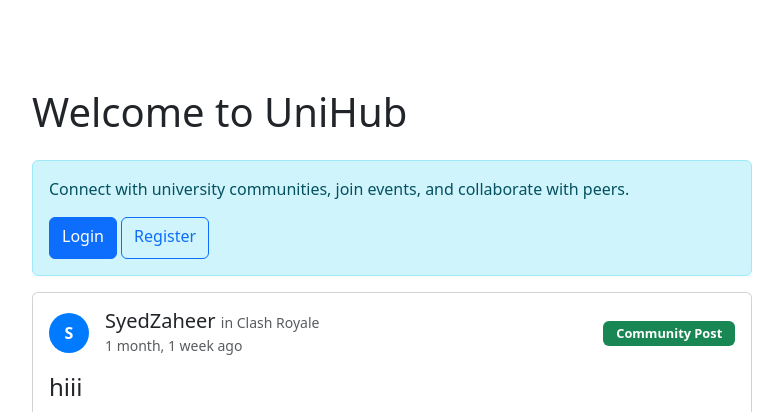
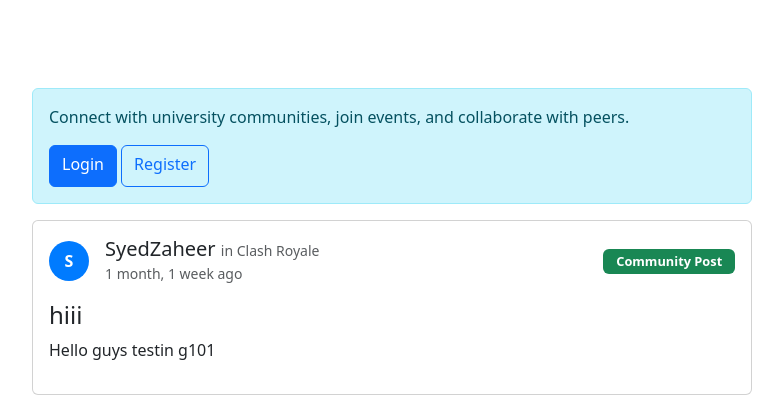
Before and after one commit to saz-v1/DaESD, a Django app: page / in a window 1280 px wide. Shown: the part 68-480 px from the top of the page, without its empty margins (248-1031 px from the left). Run offline with Django 5.2, Linux system fonts and the light colour scheme; data comes from the database, SQL or seed files in the repository; data that the repository does not hold is empty.

Commit message:
removed the welcome to unihub text

```diff
--- a/templates/home.html
+++ b/templates/home.html
@@ -5,8 +5,6 @@
 <div class="container mt-4">
     <div class="row justify-content-center">
         <div class="col-lg-8">
-            <h1 class="mb-4">Welcome to UniHub</h1>
-
             {% if not user.is_authenticated %}
             <div class="alert alert-info">
                 <p>Connect with university communities, join events, and collaborate with peers.</p>
```
